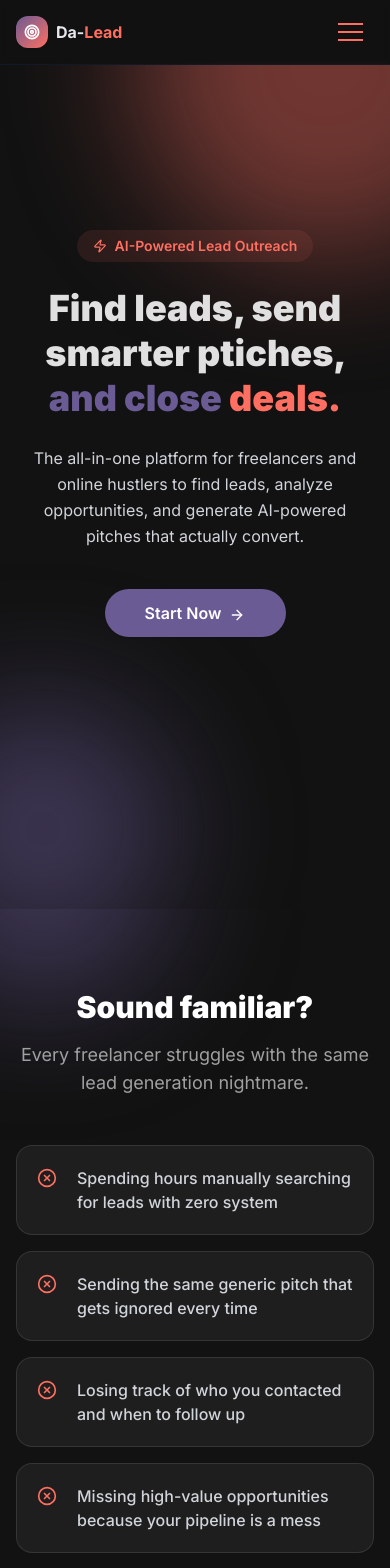
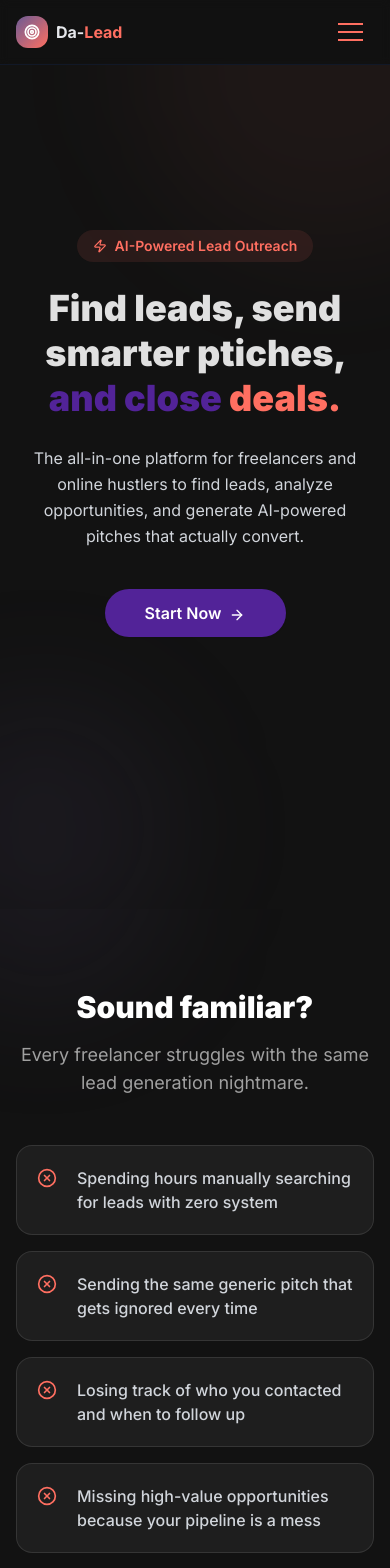
Before and after one commit to MORESUCCESS/da-lead, a React (Vite) app in the folder client/: page / in a window 390 px wide. Shown: the top 1568 px of the page. Built offline with nearby package versions, Linux system fonts and the light colour scheme; no server answers.

Commit message:
Modified the landing page primary colors

```diff
--- a/client/src/pages/Landing.jsx
+++ b/client/src/pages/Landing.jsx
@@ -107,7 +107,7 @@ export default function Landing() {
           <div className="flex items-center">
             <Link
               to="/signup"
-              className="lg:flex hidden btn-primary bg-primary rounded-full text-sm !py-2.5 !px-5"
+              className="lg:flex hidden btn-primary bg-[#522398] rounded-full text-sm !py-2.5 !px-5"
             >
               Get Started
             </Link>
@@ -146,7 +146,7 @@ export default function Landing() {
             <li>
               <Link
                 to="/signup"
-                className="btn-primary bg-primary rounded-full text-sm !py-2.5 !px-5"
+                className="btn-primary bg-[#522398] rounded-full text-sm !py-2.5 !px-5"
               >
                 Get Started
               </Link>
@@ -159,9 +159,9 @@ export default function Landing() {
 
       <main className="flex-1">
         {/* Hero */}
-        <section className="min-h-screen relative pt-20 pb-28 overflow-hidden bg-[#121212] items-center justify-center text-center">
-          <div className="absolute top-0 right-0 w-96 h-96 bg-accent/40 rounded-full -translate-y-1/2 translate-x-1/3 blur-3xl" />
-          <div className="absolute bottom-20 left-0 w-64 h-64 bg-primary/50 rounded-full translate-y-1/2 -translate-x-1/3 blur-3xl" />
+        <section className="min-h-screen relative pt-20 pb-28 overflow-hidden bg-[#0000] items-center justify-center text-center">
+          <div className="absolute top-0 right-0 w-96 h-96 bg-accent/5 rounded-full -translate-y-1/2 translate-x-1/3 blur-3xl" />
+          <div className="absolute bottom-20 left-0 w-64 h-64 bg-primary/10 rounded-full translate-y-1/2 -translate-x-1/3 blur-3xl" />
 
           <div className="max-w-6xl mx-auto px-4 sm:px-6 relative lg:py-12 py-[85px]">
             <div className="flex items-center w-full justify-center">
@@ -174,7 +174,7 @@ export default function Landing() {
                   Find leads, send {" "}
                   <br className="lg:flex hidden" />
                   smarter ptiches,{" "}
-                  <span className="text-primary">and close</span>{" "}
+                  <span className="text-[#522398]">and close</span>{" "}
                   <span className="text-accent">deals.</span>
                 </h1>
                 <p data-aos="fade-in" className="lg:text-lg text-gray-300 mb-10 leading-relaxed max-w-2xl mx-auto">
@@ -183,7 +183,7 @@ export default function Landing() {
                   pitches that actually convert.
                 </p>
                 <div className="flex w-full items-center justify-center">
-                  <Link to="/signup" data-aos="zoom-in" className="btn-primary rounded-full text-center px-10 bg-primary">
+                  <Link to="/signup" data-aos="zoom-in" className="btn-primary rounded-full text-center px-10 bg-[#522398]">
                     Start Now <ArrowRight size={16} className="inline ml-1" />
                   </Link>
                 </div>
@@ -194,7 +194,7 @@ export default function Landing() {
 
         {/* Pain Points */}
         <section className="relative overflow-hidden py-20 bg-[#121212]">
-          <div className="absolute top-[-40%] left-0 w-64 h-64 bg-primary/50 rounded-full translate-y-1/2 -translate-x-1/3 blur-3xl" />
+          <div className="absolute top-[-40%] left-0 w-64 h-64 bg-primary/10 rounded-full translate-y-1/2 -translate-x-1/3 blur-3xl" />
           <div className="max-w-4xl mx-auto px-4 sm:px-6 text-center">
             <h2 data-aos="fade-up" className="text-3xl text-[#E0E0E0] sm:text-4xl font-black text-white mb-4">
               Sound familiar?
@@ -317,7 +317,7 @@ export default function Landing() {
                 placeholder="Enter your email"
                 className="flex-1 px-5 py-3.5 rounded-full bg-[#2A2A2A] border border-black/20 text-[#E0E0E0] placeholder-[#E0E0E0] focus:outline-none focus:ring-1 focus:ring-white/10 border-gray-800"
               />
-              <Link to="/signup" className="btn-primary bg-primary rounded-full px-8 whitespace-nowrap">
+              <Link to="/signup" className="btn-primary bg-[#522398] rounded-full px-8 whitespace-nowrap">
                 Get Started
               </Link>
             </div>
```
